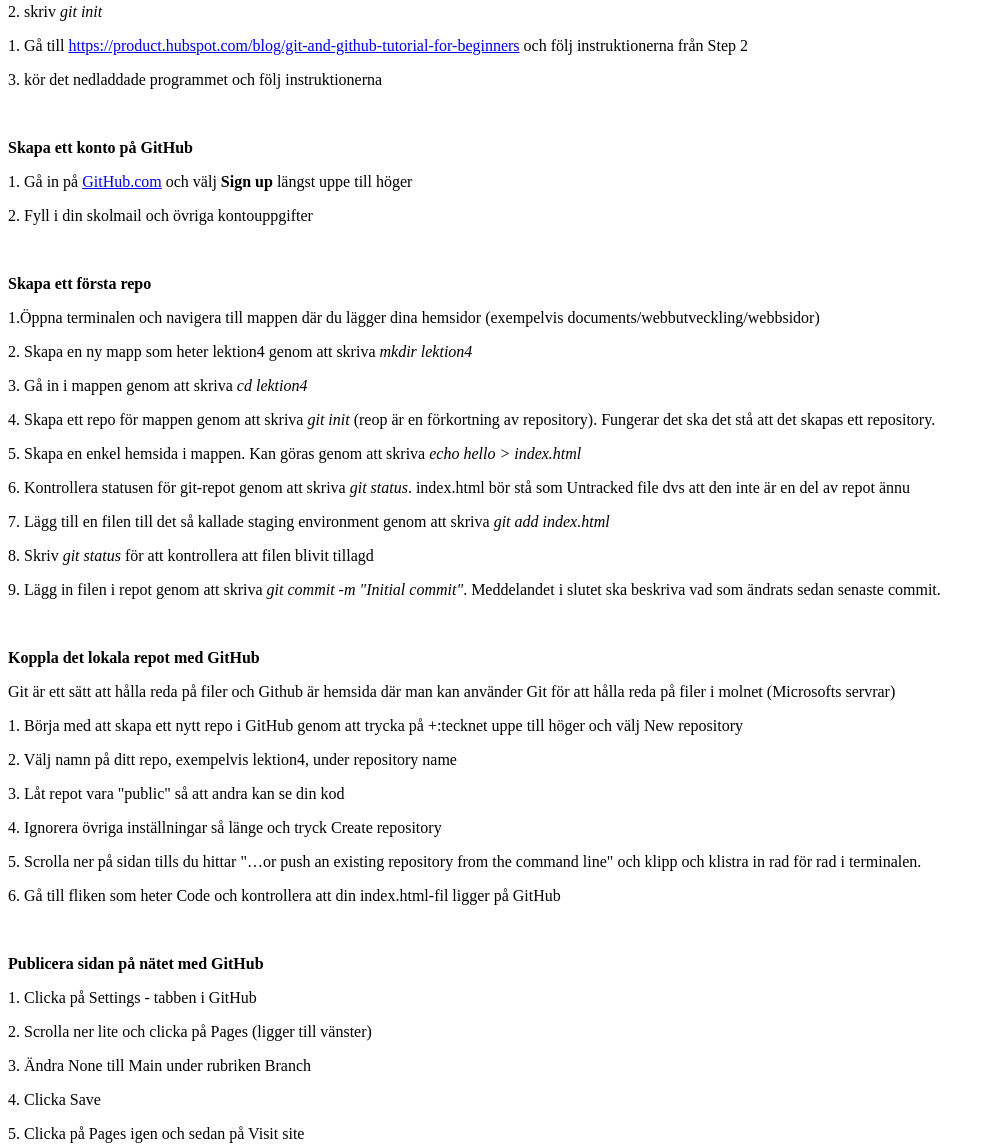
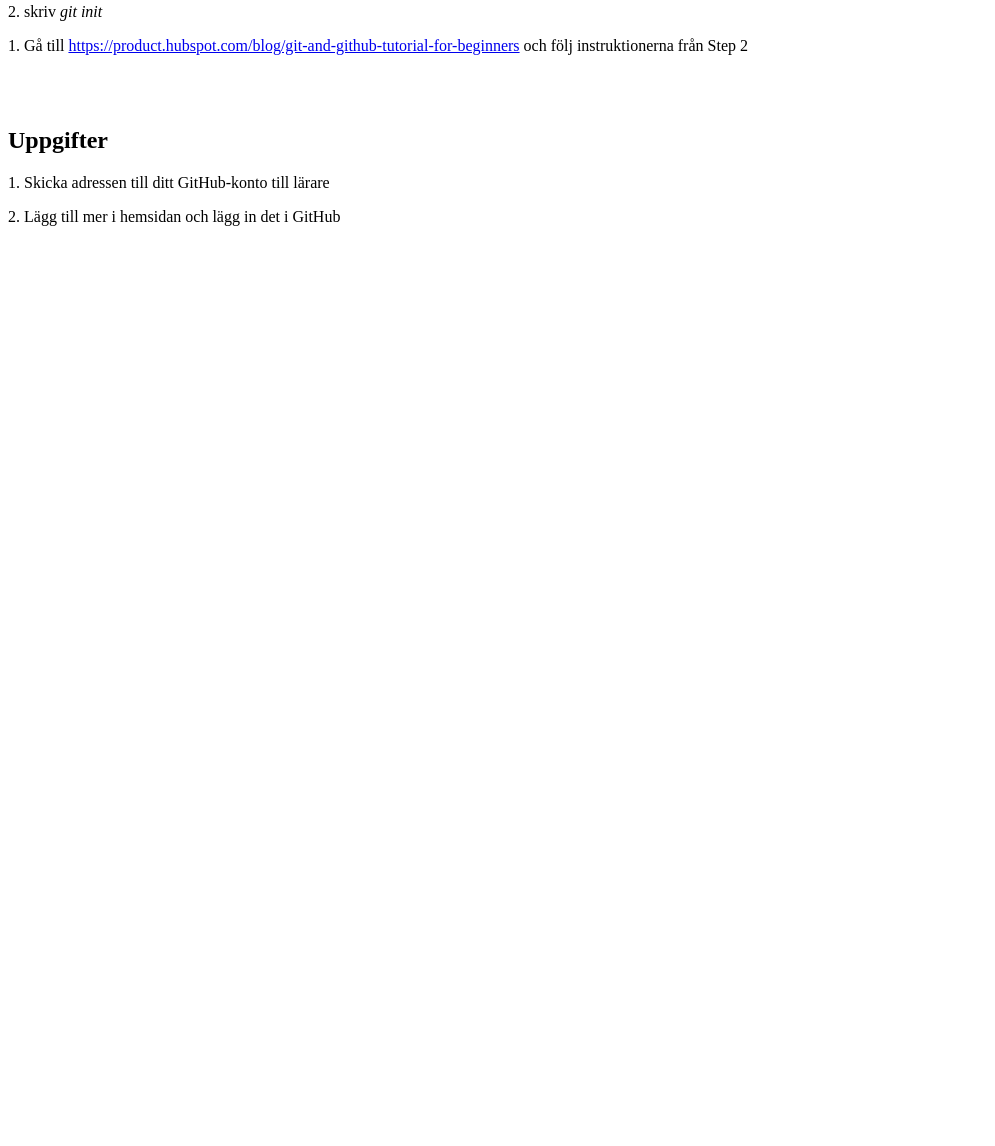
Before and after one commit to MatsWahlbergNTI/lektion6, a plain HTML site: page index.html in a window 1280 px wide. Shown: the part 498-1644 px from the top of the page, without its empty margins (0-995 px from the left). After the commit the page ends 800 px from the top, so only its background shows below. Drawn offline with Linux system fonts and the light colour scheme.

Commit message:
deleted some rows in index.html

```diff
--- a/index.html
+++ b/index.html
@@ -25,45 +25,7 @@
 		<p>1. Starta en terminal och navigera till den nyskapade katalogen</p>
 		<p>2. skriv <i>git init</i></p>
 		<p>1. Gå till <a href="https://product.hubspot.com/blog/git-and-github-tutorial-for-beginners">https://product.hubspot.com/blog/git-and-github-tutorial-for-beginners</a> och följ instruktionerna från Step 2</p>
-		<p>3. kör det nedladdade programmet och följ instruktionerna</p>
 		<br>
-
-		<p><b>Skapa ett konto på GitHub</b></p>
-
-		<p>1. Gå in på <a href="https://www.github.com">GitHub.com</a> och välj <b>Sign up</b> längst uppe till höger</p>
-		<p>2. Fyll i din skolmail och övriga kontouppgifter</p>
-		<br>
-
-		<p><b>Skapa ett första repo</b></p>
-		<p>1.Öppna terminalen och navigera till mappen där du lägger dina hemsidor (exempelvis documents/webbutveckling/webbsidor)</p>
-		<p>2. Skapa en ny mapp som heter lektion4 genom att skriva <i>mkdir lektion4</i></p>
-		<p>3. Gå in i mappen genom att skriva <i>cd lektion4</i></p>
-		<p>4. Skapa ett repo för mappen genom att skriva <i>git init</i> (reop är en förkortning av repository). Fungerar det ska det stå att det skapas ett repository.</p>
-		<p>5. Skapa en enkel hemsida i mappen. Kan göras genom att skriva <i>echo hello > index.html</i></p>
-		<p>6. Kontrollera statusen för git-repot genom att skriva <i>git status</i>. index.html bör stå som Untracked file dvs att den inte är en del av repot ännu</p>
-		<p>7. Lägg till en filen till det så kallade staging environment genom att skriva <i>git add index.html</i>
-		<p>8. Skriv <i>git status</i> för att kontrollera att filen blivit tillagd</p>
-		<p>9. Lägg in filen i repot genom att skriva <i>git commit -m "Initial commit"</i>. Meddelandet i slutet ska beskriva vad som ändrats sedan senaste commit.</p>
-		<br>
-
-
-		<p><b>Koppla det lokala repot med GitHub</b></p>
-		<p>Git är ett sätt att hålla reda på filer och Github är hemsida där man kan använder Git för att hålla reda på filer i molnet (Microsofts servrar)</p>
-		<p>1. Börja med att skapa ett nytt repo i GitHub genom att trycka på +:tecknet uppe till höger och välj New repository</p>
-		<p>2. Välj namn på ditt repo, exempelvis lektion4, under repository name</p>
-		<p>3. Låt repot vara "public" så att andra kan se din kod</p>
-		<p>4. Ignorera övriga inställningar så länge och tryck Create repository</p>
-		<p>5. Scrolla ner på sidan tills du hittar "…or push an existing repository from the command line" och klipp och klistra in rad för rad i terminalen.</p>
-		<p>6. Gå till fliken som heter Code och kontrollera att din index.html-fil ligger på GitHub</p>
-		<br>
-
-		<p><b>Publicera sidan på nätet med GitHub</b></p>
-		<p>1. Clicka på Settings - tabben i GitHub</p>
-		<p>2. Scrolla ner lite och clicka på Pages (ligger till vänster)</p>
-		<p>3. Ändra None till Main under rubriken Branch</p>
-		<p>4. Clicka Save</p>
-		<p>5. Clicka på Pages igen och sedan på Visit site</p>
-
 
 
 		<br>
```
